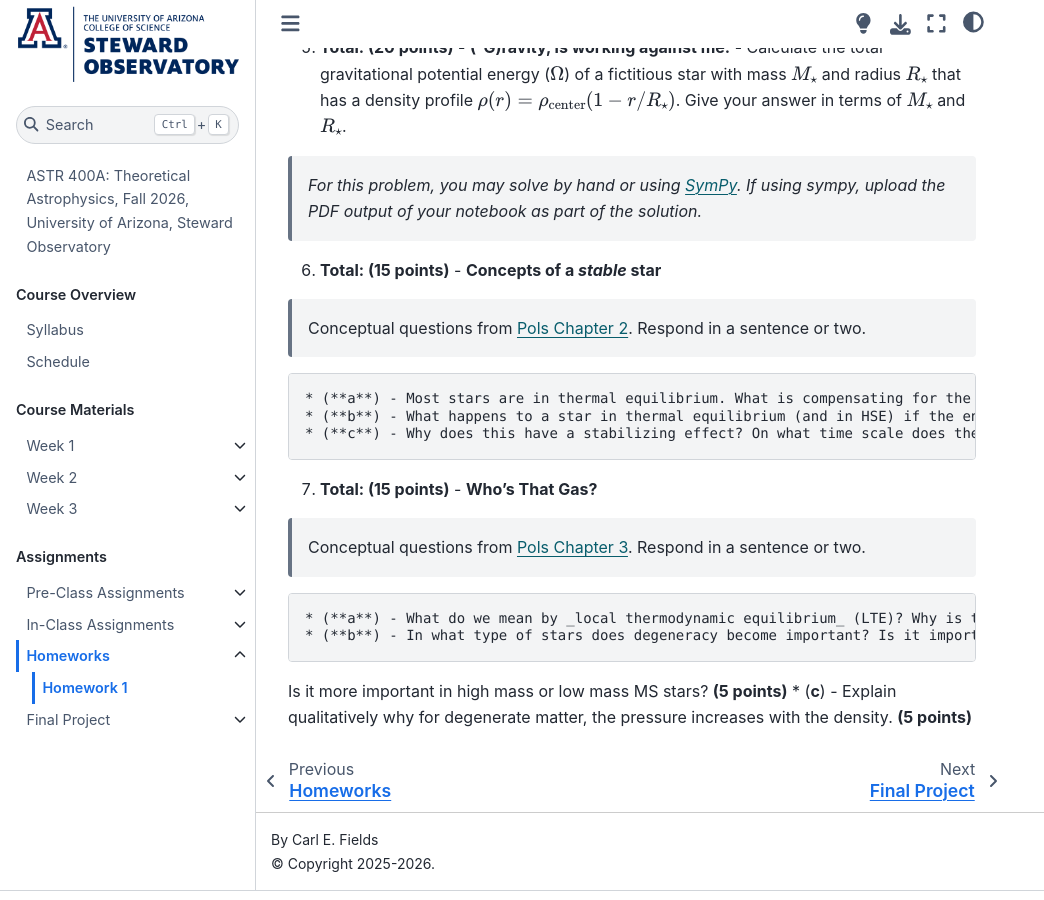
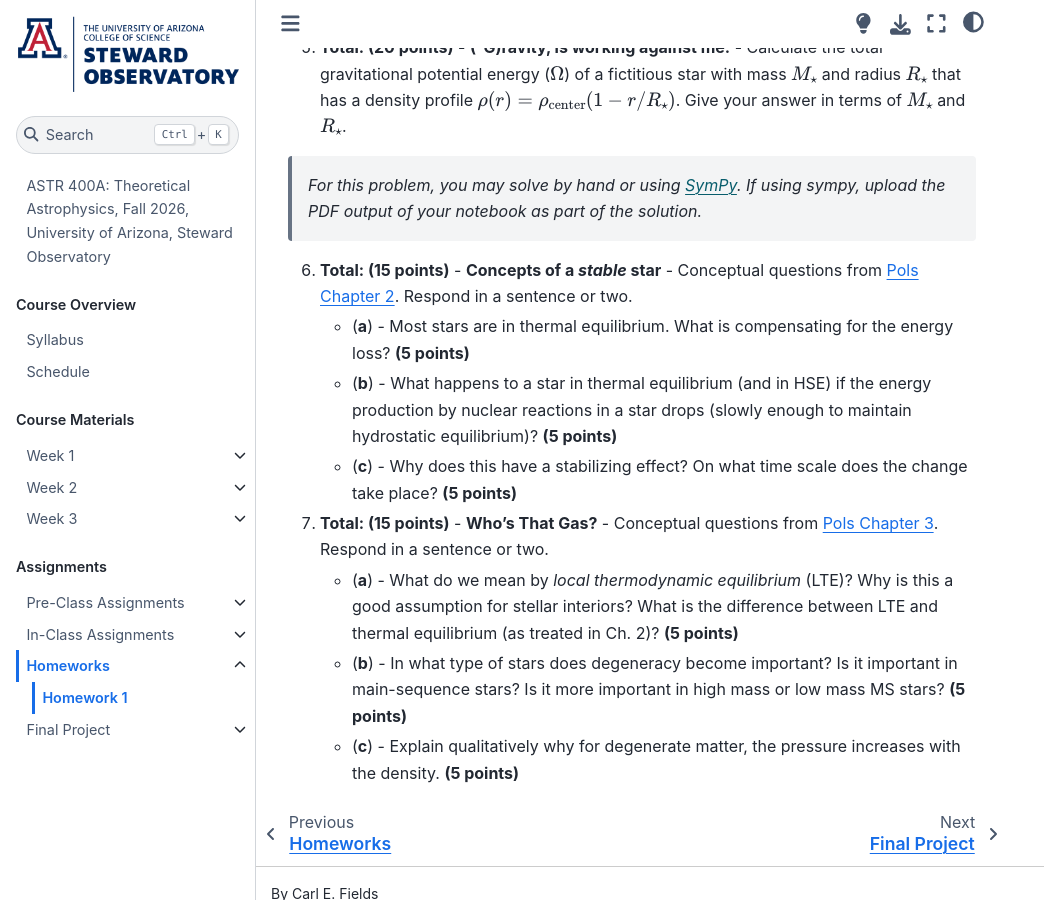
Before and after one commit to carlnotsagan/ast400a, a Jupyter Book: the page built from assignments/hw1.md, in a window 1280 px wide and 900 px high, scrolled down 1305 px. Shown: the whole window, without its empty margins (0-1044 px from the left). Built offline with Jupyter Book 1.0.4 settings and Sphinx 7.4.7 and the Sphinx Book theme 1.1.4, drawn with Linux system fonts in a browser that asks for light colours; pages that are not in the unit, such as notebooks, are missing from menus.

Commit message:
and again

```diff
--- a/assignments/hw1.md
+++ b/assignments/hw1.md
@@ -39,14 +39,13 @@
 > _For this problem, you may solve by hand or using [SymPy](https://www.sympy.org/en/index.html). If using sympy, upload the PDF output of your notebook as part of the solution._
 5. **Total: (20 points)** - **(-G)ravity, is working against me.** - Calculate the total gravitational potential energy ($\Omega$) of a fictitious star with mass $M_\star$ and radius $R_\star$ that has a density profile $\rho( r) = \rho_{\rm{center}}(1 - r/ R_\star)$. Give your answer in terms of $M_\star$ and $R_\star$.
 >_For this problem, you may solve by hand or using [SymPy](https://www.sympy.org/en/index.html). If using sympy, upload the PDF output of your notebook as part of the solution._
-6. **Total: (15 points)** - **Concepts of a _stable_ star**
-> Conceptual questions from [Pols Chapter 2](https://www.astro.ru.nl/~onnop/education/stev_utrecht_notes/chapter1-4.pdf). Respond in a sentence or two.
+6. **Total: (15 points)** - **Concepts of a _stable_ star** - Conceptual questions from [Pols Chapter 2](https://www.astro.ru.nl/~onnop/education/stev_utrecht_notes/chapter1-4.pdf). Respond in a sentence or two.
 
     * (**a**) - Most stars are in thermal equilibrium. What is compensating for the energy loss? **(5 points)**
     * (**b**) - What happens to a star in thermal equilibrium (and in HSE) if the energy production by nuclear reactions in a star drops (slowly enough to maintain hydrostatic equilibrium)? **(5 points)**
     * (**c**) - Why does this have a stabilizing effect? On what time scale does the change take place? **(5 points)**
-7. **Total: (15 points)** - **Who's That Gas?**
-> Conceptual questions from [Pols Chapter 3](https://www.astro.ru.nl/~onnop/education/stev_utrecht_notes/chapter1-4.pdf). Respond in a sentence or two.
+
+7. **Total: (15 points)** - **Who's That Gas?** - Conceptual questions from [Pols Chapter 3](https://www.astro.ru.nl/~onnop/education/stev_utrecht_notes/chapter1-4.pdf). Respond in a sentence or two.
 
     * (**a**) - What do we mean by _local thermodynamic equilibrium_ (LTE)? Why is this a good assumption for stellar interiors? What is the difference between LTE and thermal equilibrium (as treated in Ch. 2)? **(5 points)**
     * (**b**) - In what type of stars does degeneracy become important? Is it important in main-sequence stars?
```
